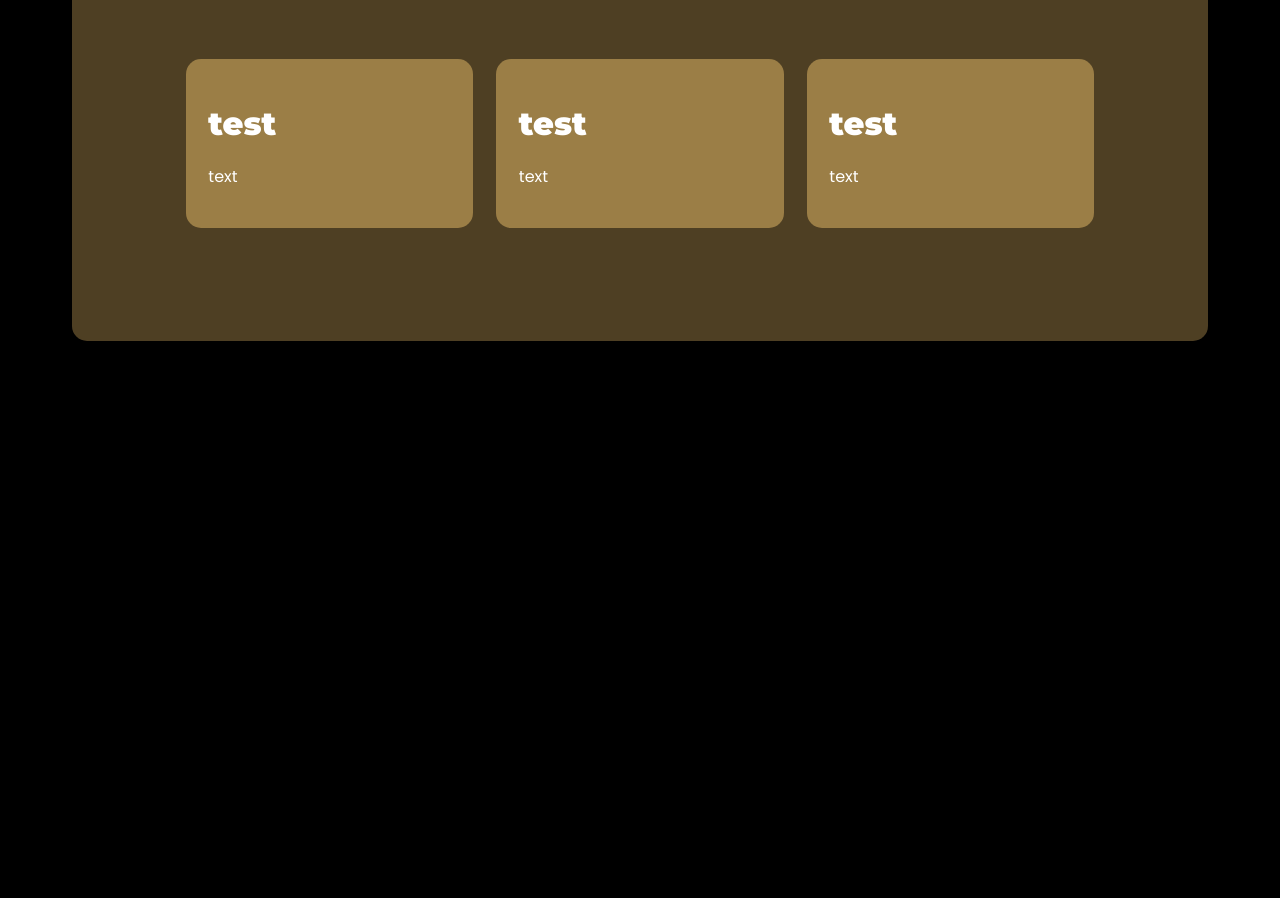
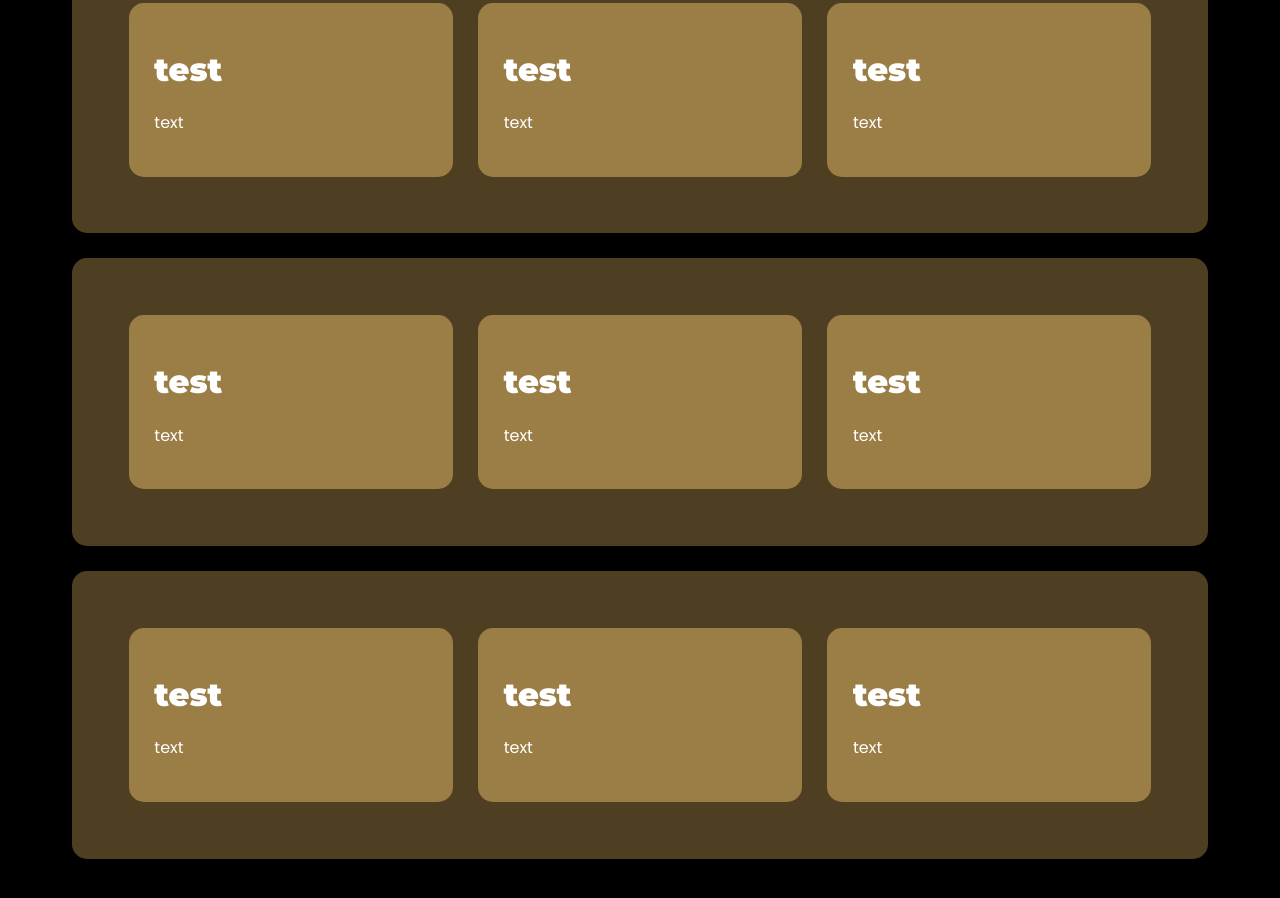
Before and after one commit to arnadal/Unnamed-Pyrotech-Project, a plain HTML site: page index.html in a window 1280 px wide. Shown: the part 208-1106 px from the top of the page. Before the commit the page ends 800 px from the top, so only its background shows below. Drawn offline with Linux system fonts and the light colour scheme.

Commit message:
The basics

```diff
--- a/css/index.css
+++ b/css/index.css
@@ -24,7 +24,7 @@ div {
   display: flex;
   flex-direction: row;
   background-color: #9B7E4680;
-  padding: 10%;
+  padding: 5%;
 }
 
 .flexbox div:not(:first-child) {
--- a/index.html
+++ b/index.html
@@ -25,6 +25,36 @@
         <p>text</p>
       </div>
     </div>
+    <br>
+    <div class="flexbox">
+      <div>
+        <h1>test</h1>
+        <p>text</p>
+      </div>
+      <div>
+        <h1>test</h1>
+        <p>text</p>
+      </div>
+      <div>
+        <h1>test</h1>
+        <p>text</p>
+      </div>
+    </div>
+    <br>
+    <div class="flexbox">
+      <div>
+        <h1>test</h1>
+        <p>text</p>
+      </div>
+      <div>
+        <h1>test</h1>
+        <p>text</p>
+      </div>
+      <div>
+        <h1>test</h1>
+        <p>text</p>
+      </div>
+    </div>
   </body>
 
 </html>
```
